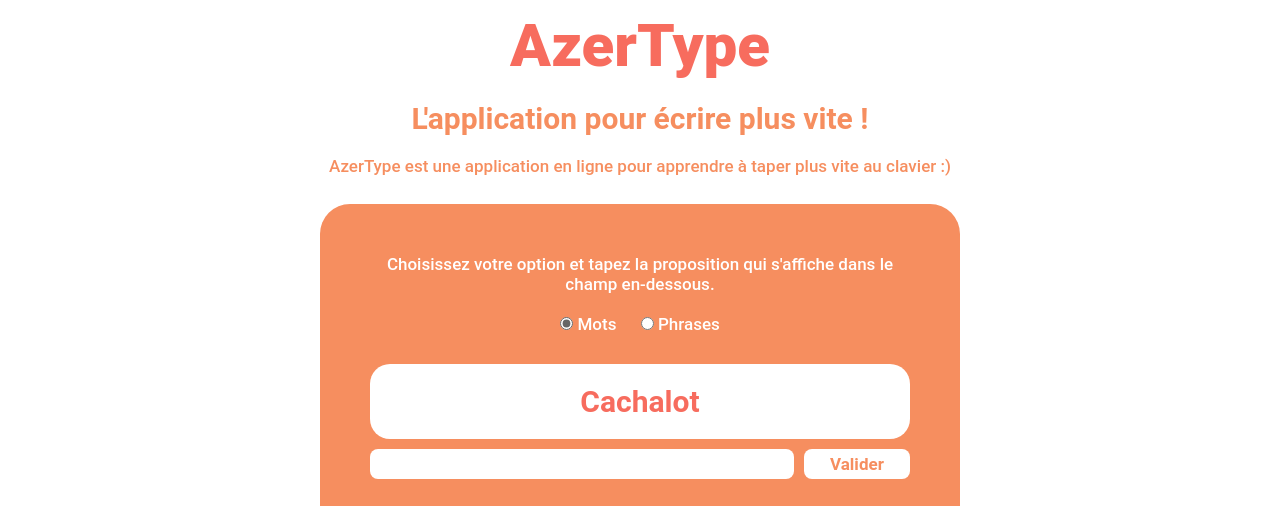
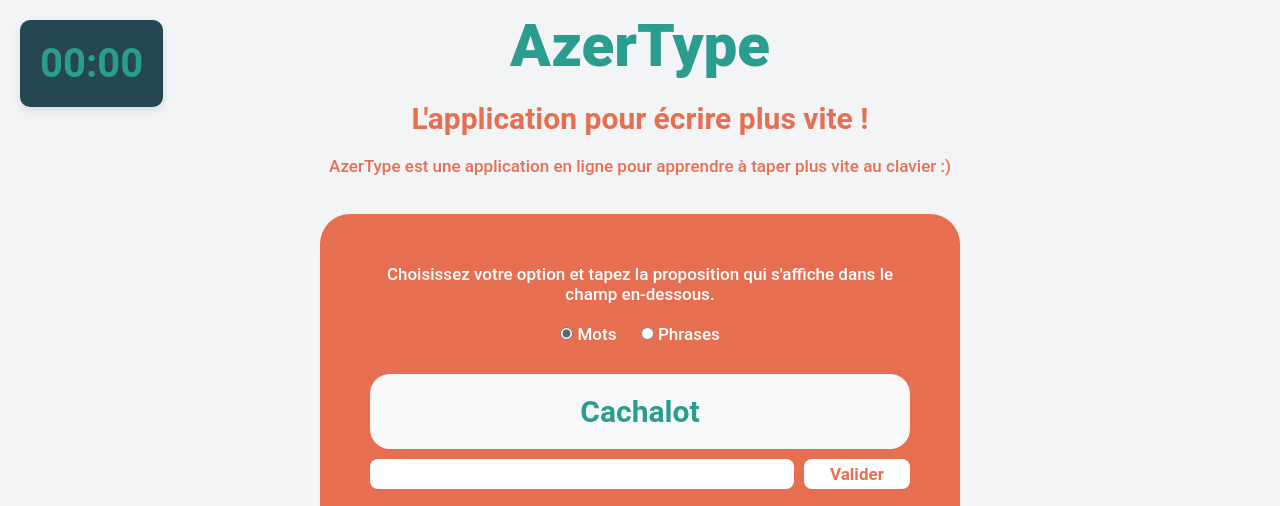
Before and after one commit to Kikoutch632/Azertype, a plain HTML site: page Index.html in a window 1280 px wide. Shown: the top 506 px of the page. Drawn offline with Linux system fonts and the light colour scheme.

Commit message:
Update style.css

```diff
--- a/style.css
+++ b/style.css
@@ -12,9 +12,11 @@
  */
 
 body {
-    --color-primary: #f76c5e;
-    --color-secondary: #f68e5f;
-    --color-tertiary: #ffeee6;
+    --color-primary: #2a9d8f;   /* Vert */
+    --color-secondary: #e76f51; /* Rouge */
+    --color-tertiary: #264653;  /* Bleu foncé */
+    --color-text: #f4a261;      /* Orange */
+    --background-color: #f2f4f6;
 }
 
 /* Mise en forme des titres */
@@ -54,7 +56,6 @@ input[type='email'] {
     border-radius: 8px;
     font-size: 17px;
     font-weight: 600;
-    font-size: 17px;
     color: var(--color-primary);
 }
 
@@ -98,6 +99,7 @@ body {
     align-items: center;
     min-height: 100vh;
     font-family: 'Roboto', sans-serif;
+    background-color: var(--background-color);
 }
 
 header {
@@ -158,7 +160,7 @@ footer {
     margin: 10px 0 10px 0;
     padding: 20px;
     border-radius: 20px;
-    background-color: white;
+    background-color: #f8f9fa;;
     font-size: 30px;
     font-weight: 600;
     color: var(--color-primary);
@@ -190,8 +192,8 @@ footer {
 }
 
 /**
-  * Gestion des popups
-  */
+ * Gestion des popups
+ */
 
 .popupBackground {
     display: none;
@@ -215,12 +217,10 @@ footer {
     color: white;
     font-size: 17px;
     font-weight: 500;
-    background-color: #f76c5e;
+    background-color: var(--color-primary);
     border-radius: 30px;
     z-index: 1;
 }
-
-
 
 .active {
     display: flex !important;
@@ -267,3 +267,24 @@ footer {
         padding: 10px;
     }
 }
+
+#chronometre {
+    position: fixed;
+    top: 20px;
+    left: 20px;
+    font-size: 40px;
+    font-weight: bold;
+    color: var(--color-primary);
+    background-color: var(--color-tertiary);
+    padding: 20px;
+    border-radius: 10px;
+    margin-bottom: 20px;
+    box-shadow: 0 4px 8px rgba(0, 0, 0, 0.1);
+    transition: background-color 0.3s ease;
+}
+
+#chronometre:hover {
+    background-color: var(--color-secondary);
+    color: white;
+    cursor: pointer;
+}
```
